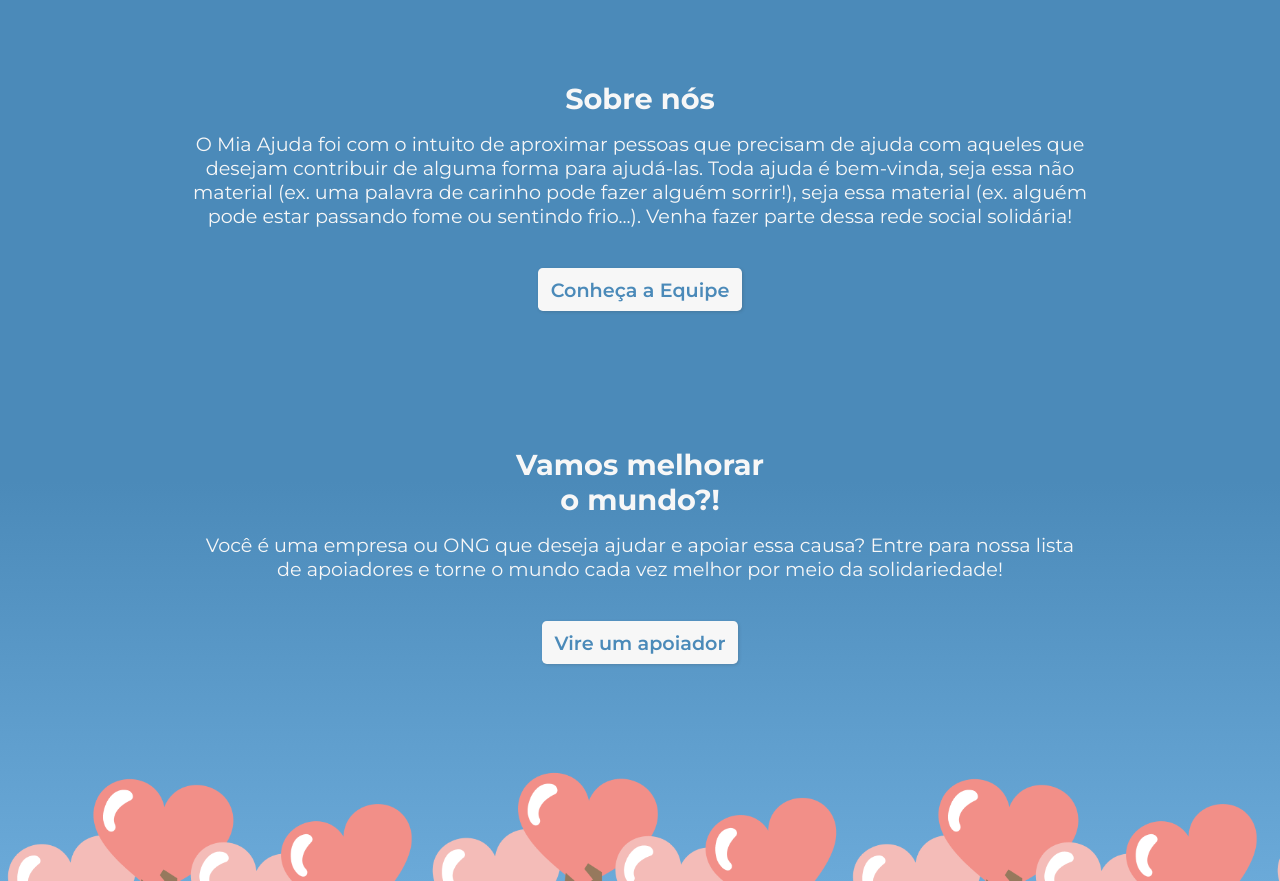
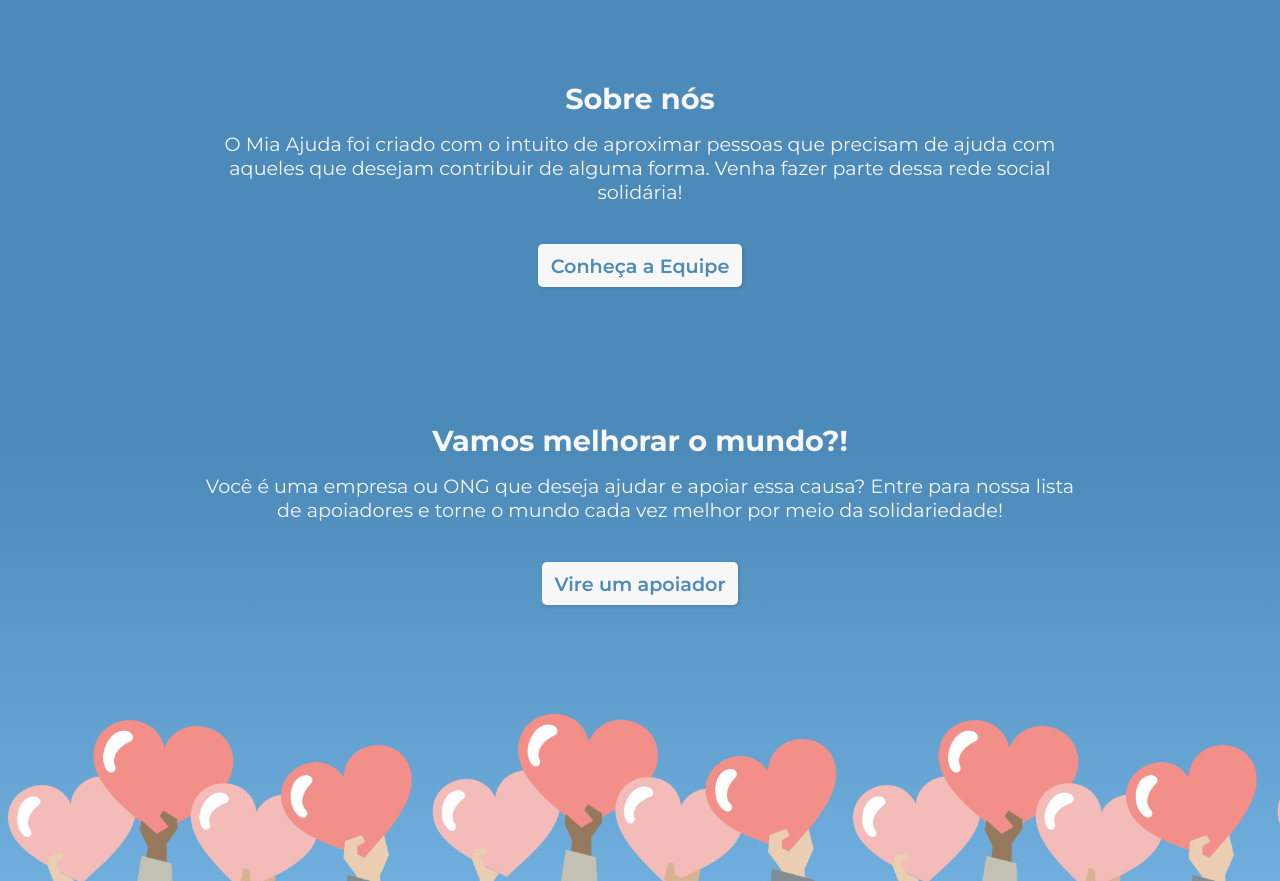
Before and after one commit to mia-ajuda/Institucional, a React (Create React App) app: page / in a window 1280 px wide. Shown: the part 1200-2081 px from the top of the page. Built offline with nearby package versions, Linux system fonts and the light colour scheme.

Commit message:
Improve homepage

```diff
--- a/src/pages/home/index.js
+++ b/src/pages/home/index.js
@@ -59,12 +59,7 @@ export default function Home() {
         <HomeSection>
           <h3>Sobre nós</h3>
           <p>
-            O Mia Ajuda foi com o intuito de aproximar pessoas que precisam de
-            ajuda com aqueles que desejam contribuir de alguma forma para
-            ajudá-las. Toda ajuda é bem-vinda, seja essa não material (ex. uma
-            palavra de carinho pode fazer alguém sorrir!), seja essa material
-            (ex. alguém pode estar passando fome ou sentindo frio...). Venha
-            fazer parte dessa rede social solidária!
+          O Mia Ajuda foi criado com o intuito de aproximar pessoas que precisam de ajuda com aqueles que desejam contribuir de alguma forma. Venha fazer parte dessa rede social solidária!
           </p>
           <button>Conheça a Equipe</button>
         </HomeSection>
--- a/src/pages/home/styles.js
+++ b/src/pages/home/styles.js
@@ -106,7 +106,6 @@ export const HomeSection = styled.section`
   }
 
   h3 {
-    width: 20%;
     margin: 0 auto;
     text-align: center;
   }
```
